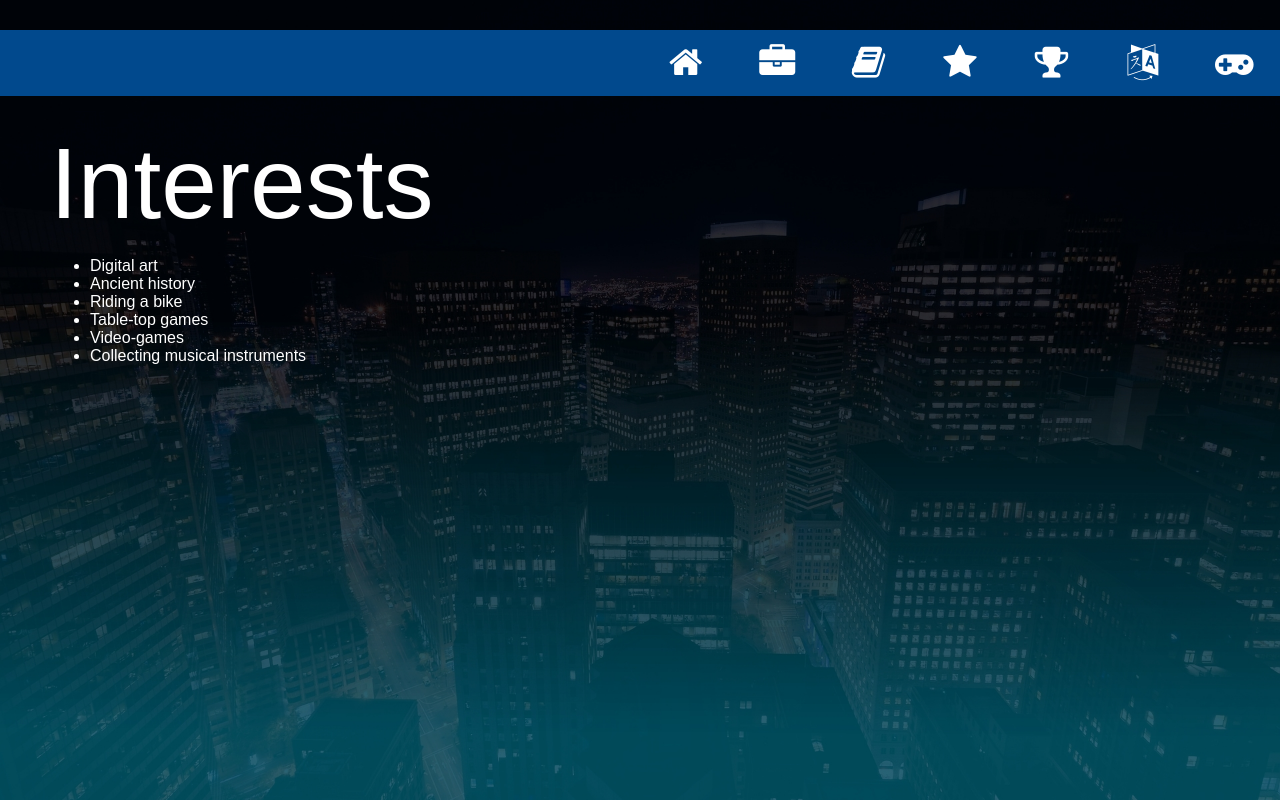
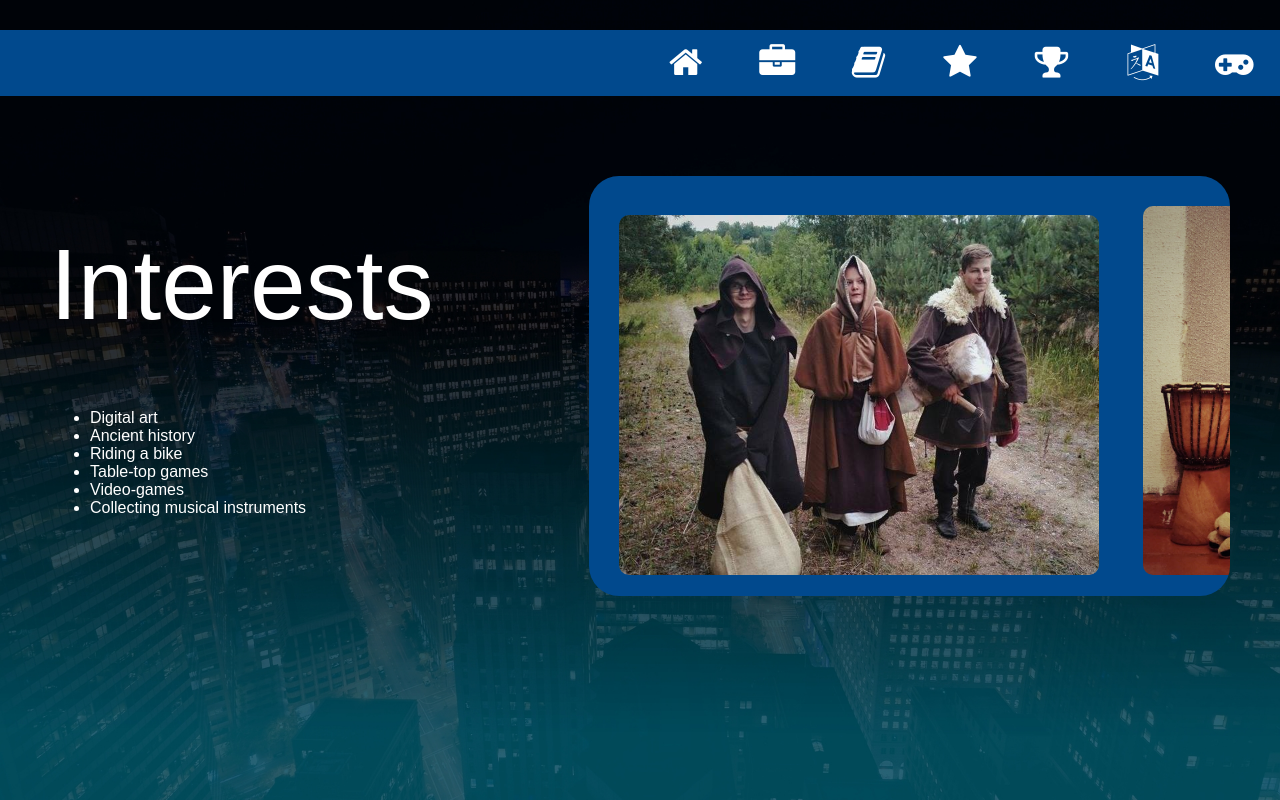
Before and after one commit to roukorjerte/html-portfolio, a plain HTML site: page Interests.html in a window 1280 px wide. Drawn offline with Linux system fonts and the light colour scheme.

Commit message:
Add files via upload

```diff
--- a/Interests.html
+++ b/Interests.html
@@ -5,7 +5,7 @@
     <meta name="viewport" content="width=device-width, initial-scale=1.0">
     <title>Contacts</title>
     <link rel="stylesheet" href="./style.css">
-    <link rel="stylesheet" href="./languages.css">
+    <link rel="stylesheet" href="./intersts.css">
     <link rel="stylesheet" href="https://cdnjs.cloudflare.com/ajax/libs/font-awesome/4.7.0/css/font-awesome.min.css">
     <link rel="preconnect" href="https://fonts.googleapis.com">
     <link rel="preconnect" href="https://fonts.gstatic.com" crossorigin>
@@ -24,6 +24,7 @@
       </div>
 
     <div class="alltogether">
+        <div class="text">
             <H1>Interests</H1>
             <ul>
                 <li>Digital art</li>
@@ -34,5 +35,14 @@
                 <li>Collecting musical instruments</li>
             </ul>
         </div>
+
+        <div class="gallery">
+                <label for="img1"><img src="./assets/images/reconstruction.jpg" alt="Image 1"></label>
+                <label for="img2"><img src="./assets/images/instruments.jpg" alt="Image 2"></label>
+                <label for="img3"><img src="./assets/images/tyr.jpg" alt="Image 3"></label>
+                <label for="img4"><img src="./assets/images/thor.jpg" alt="Image 4"></label>
+        </div>
+
+    </div>
 </body>
 </html>
--- a/achievements.css
+++ b/achievements.css
@@ -5,3 +5,18 @@ h1{
 .alltogether{
     margin: 30px 50px 50px 50px;
 }
+
+.achievement{
+    width: 600px;
+    height: 80px;
+    background-color: rgb(1, 73, 141);
+    display: flex;
+    flex-direction: column;
+    align-items: left ;
+    justify-content: center;
+    padding: 10px;
+}
+img{
+    margin-top: 50px;
+    margin-bottom: 50px;
+}
--- /dev/null
+++ b/intersts.css
@@ -0,0 +1,48 @@
+.alltogether{
+    display: flex;
+    justify-content: center;
+    align-items: center;
+    margin: 0px 50px;
+}
+
+.text{
+    width: 60%;
+    display: inline-block;
+    margin: 0px 50px 0px 0px;
+}
+.gallery {
+    display: inline-block;
+    width: 900px;
+    height: 400px;
+    margin: 80px 0px 0px 0px;
+    background-color: rgb(1, 73, 141);
+    overflow: auto;
+    white-space: nowrap;
+    padding: 10px;
+    border-radius: 30px;
+  }
+
+  img {
+    width: 60vh;
+    padding: 20px;
+  }
+
+  ::-webkit-scrollbar {
+    width: 12px;
+}
+
+::-webkit-scrollbar-track {
+    background: rgb(0, 0, 0);
+    border-radius: 10px;
+    border-color: black;
+    border-style: solid ;
+}
+
+::-webkit-scrollbar-thumb {
+    background-color: rgb(10, 31, 102);
+    border-radius: 10px;
+}
+
+::-webkit-scrollbar-thumb:hover {
+    background-color: rgb(5, 34, 131);
+}
--- a/languages.css
+++ b/languages.css
@@ -1,7 +1,22 @@
-h1{
-    margin: 0px;
+.alltogether{
+    display: flex;
+    justify-content: center;
+    align-items: center;
+    margin: 0px 50px;
 }
 
-.alltogether{
-    margin: 30px 50px 50px 50px;
+.text{
+    width: 60%;
+    display: inline-block;
+    margin: 0px 50px 0px 0px;
 }
+
+.image{
+    width: 39%;
+    display: inline-block;
+    margin: 80px 0px 0px 0px;
+}
+
+H1{
+    margin: 250px 0px 0px 0px;
+}
--- a/skill.css
+++ b/skill.css
@@ -4,4 +4,19 @@ h1{
 
 .alltogether{
     margin: 30px 50px 50px 50px;
+    display: flex;
+    justify-content: center;
+    align-items: center;
 }
+
+.text{
+    width: 60%;
+    display: inline-block;
+    margin: 0px 50px 0px 0px;
+}
+
+.image{
+    width: 39%;
+    display: inline-block;
+    margin: 80px 0px 0px 0px;
+}
```
Also changed, not shown: Achievements.html (+10 -3 lines), Languages.html (+6 -0 lines), Skills.html (+5 -5 lines), assets/images/fluffy1.png (added), assets/images/instruments.jpg (added), assets/images/people.jpg (added), assets/images/reconstruction.jpg (added), assets/images/skill.jpg (added), assets/images/thor.jpg (added), assets/images/tyr.jpg (added). Lines whose indentation alone changed are shown as unchanged.
